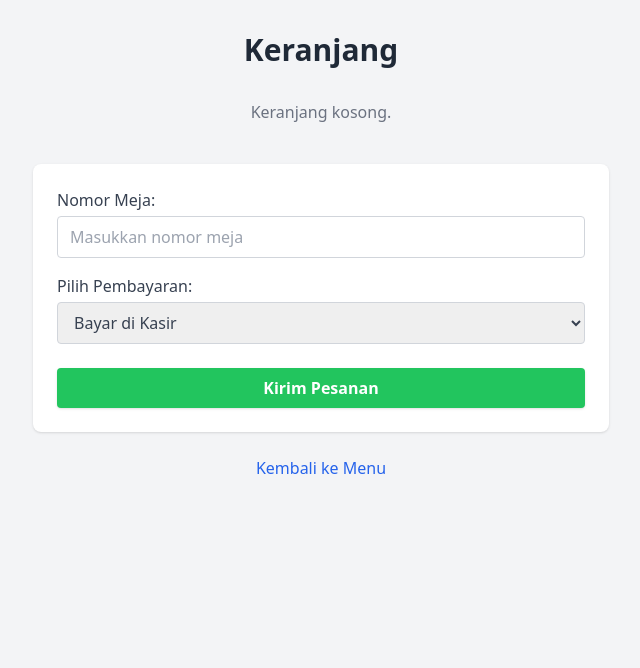
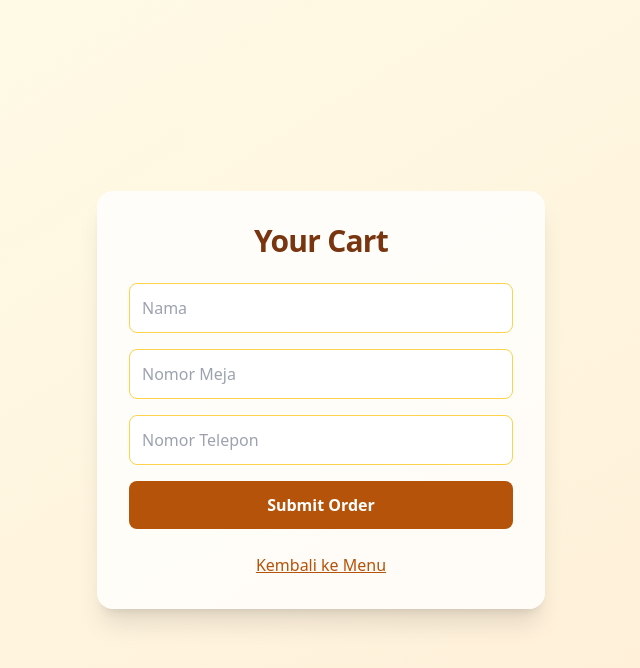
Before and after one commit to leejausyan/cofeshop.github.io, a plain HTML site: page cart.html in a window 1280 px wide. Shown: the whole page, without its empty margins (319-959 px from the left). Drawn offline with nearby package versions, Linux system fonts and the light colour scheme.

Commit message:
Update cart.html

```diff
--- a/cart.html
+++ b/cart.html
@@ -1,117 +1,25 @@
 <!DOCTYPE html>
 <html lang="en">
 <head>
-  <meta charset="UTF-8">
+  <meta charset="UTF-8" />
   <title>Cart</title>
+  <script defer src="script.js"></script>
   <script src="https://cdn.tailwindcss.com"></script>
 </head>
-<body class="bg-gray-100 min-h-screen">
-  <div class="max-w-xl mx-auto py-8">
-    <h1 class="text-3xl font-bold text-center mb-8 text-gray-800">Keranjang</h1>
-    <div id="cart" class="space-y-4 mb-6"></div>
+<body class="bg-gradient-to-br from-yellow-50 to-orange-100 min-h-screen flex items-center justify-center">
+  <div class="w-full max-w-md bg-white/80 shadow-xl rounded-2xl p-8">
+    <h1 class="text-3xl font-bold text-center text-amber-900 mb-6 tracking-tight">Your Cart</h1>
+    <div id="cartItems" class="mb-6"></div>
 
-    <div class="flex justify-end mb-4">
-      <button id="clear-cart"
-        class="bg-red-500 text-white px-4 py-2 rounded shadow hover:bg-red-600 transition font-semibold">
-        Hapus Semua Pesanan
-      </button>
-    </div>
+    <form id="orderForm" class="space-y-4">
+      <input type="text" name="name" placeholder="Nama" required class="border border-amber-300 rounded-lg p-3 w-full focus:outline-none focus:ring-2 focus:ring-amber-400" />
+      <input type="text" name="table" placeholder="Nomor Meja" required class="border border-amber-300 rounded-lg p-3 w-full focus:outline-none focus:ring-2 focus:ring-amber-400" />
+      <input type="text" name="phone" placeholder="Nomor Telepon" required class="border border-amber-300 rounded-lg p-3 w-full focus:outline-none focus:ring-2 focus:ring-amber-400" />
+      <button type="submit" class="w-full bg-amber-700 hover:bg-amber-800 text-white font-semibold py-3 rounded-lg transition">Submit Order</button>
+    </form>
 
-    <div class="bg-white rounded-lg shadow p-6 mb-6">
-      <label class="block mb-4 text-gray-700 font-medium">
-        Nomor Meja:
-        <input type="text" id="meja" class="mt-1 block w-full border border-gray-300 rounded px-3 py-2 focus:outline-none focus:ring-2 focus:ring-blue-400" placeholder="Masukkan nomor meja">
-      </label>
-      <label class="block mb-4 text-gray-700 font-medium">
-        Pilih Pembayaran:
-        <select id="metode" class="mt-1 block w-full border border-gray-300 rounded px-3 py-2 focus:outline-none focus:ring-2 focus:ring-blue-400">
-          <option value="cash">Bayar di Kasir</option>
-          <option value="qris">QRIS</option>
-        </select>
-      </label>
-      <button onclick="kirimPesanan()"
-        class="w-full bg-green-500 text-white px-4 py-2 rounded hover:bg-green-600 transition font-semibold shadow mt-2">
-        Kirim Pesanan
-      </button>
-    </div>
-    <div class="flex justify-center">
-      <a href="index.html" class="text-blue-600 hover:underline">Kembali ke Menu</a>
-    </div>
+    <p id="successMessage" class="text-green-600 mt-6 text-center hidden">Pesanan berhasil dikirim!</p>
+    <a href="index.html" class="block mt-6 text-center text-amber-700 underline hover:text-amber-900 transition">Kembali ke Menu</a>
   </div>
-
-  <script>
-    let cart = JSON.parse(localStorage.getItem("cart")) || [];
-    const container = document.getElementById("cart");
-
-    function renderCart() {
-      container.innerHTML = "";
-      if (cart.length === 0) {
-        container.innerHTML = `<div class="text-center text-gray-500">Keranjang kosong.</div>`;
-        document.getElementById("clear-cart").style.display = "none";
-        return;
-      }
-      document.getElementById("clear-cart").style.display = "inline-block";
-      cart.forEach((item, idx) => {
-        const div = document.createElement("div");
-        div.className = "bg-white rounded shadow p-4 flex justify-between items-center";
-        div.innerHTML = `
-          <div>
-            <span class="font-medium text-gray-700">${item.name}</span>
-            <span class="text-gray-500 ml-2">Rp${item.price}</span>
-          </div>
-          <button onclick="removeItem(${idx})"
-            class="ml-4 bg-red-500 text-white px-3 py-1 rounded hover:bg-red-600 transition text-sm">
-            Hapus
-          </button>
-        `;
-        container.appendChild(div);
-      });
-    }
-
-    function removeItem(idx) {
-      cart.splice(idx, 1);
-      localStorage.setItem("cart", JSON.stringify(cart));
-      renderCart();
-    }
-
-    document.getElementById("clear-cart").onclick = function() {
-      if (confirm("Hapus semua pesanan dari keranjang?")) {
-        cart = [];
-        localStorage.removeItem("cart");
-        renderCart();
-      }
-    };
-
-    renderCart();
-
-    async function kirimPesanan() {
-      const meja = document.getElementById("meja").value;
-      const metode = document.getElementById("metode").value;
-      if (!meja) {
-        alert("Nomor meja harus diisi!");
-        return;
-      }
-      if (cart.length === 0) {
-        alert("Keranjang masih kosong!");
-        return;
-      }
-      const response = await fetch("https://your-railway-app.up.railway.app/order", {
-        method: "POST",
-        headers: { "Content-Type": "application/json" },
-        body: JSON.stringify({ meja, metode, items: cart })
-      });
-
-      if (response.ok) {
-        alert("Pesanan berhasil dikirim!");
-        localStorage.removeItem("cart");
-        window.location.href = "index.html";
-      } else {
-        alert("Gagal mengirim pesanan.");
-      }
-    }
-
-    // Agar fungsi removeItem bisa diakses dari HTML
-    window.removeItem = removeItem;
-  </script>
 </body>
 </html>
```
